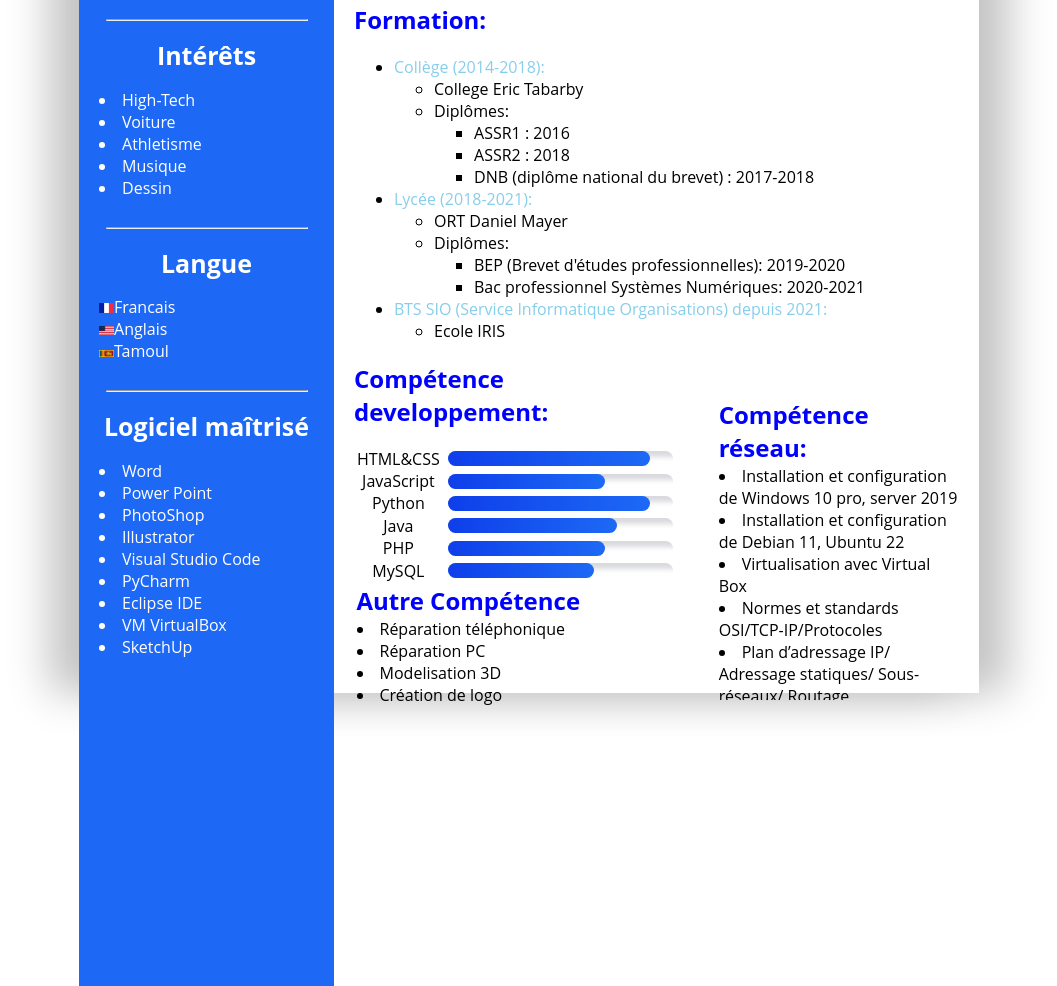
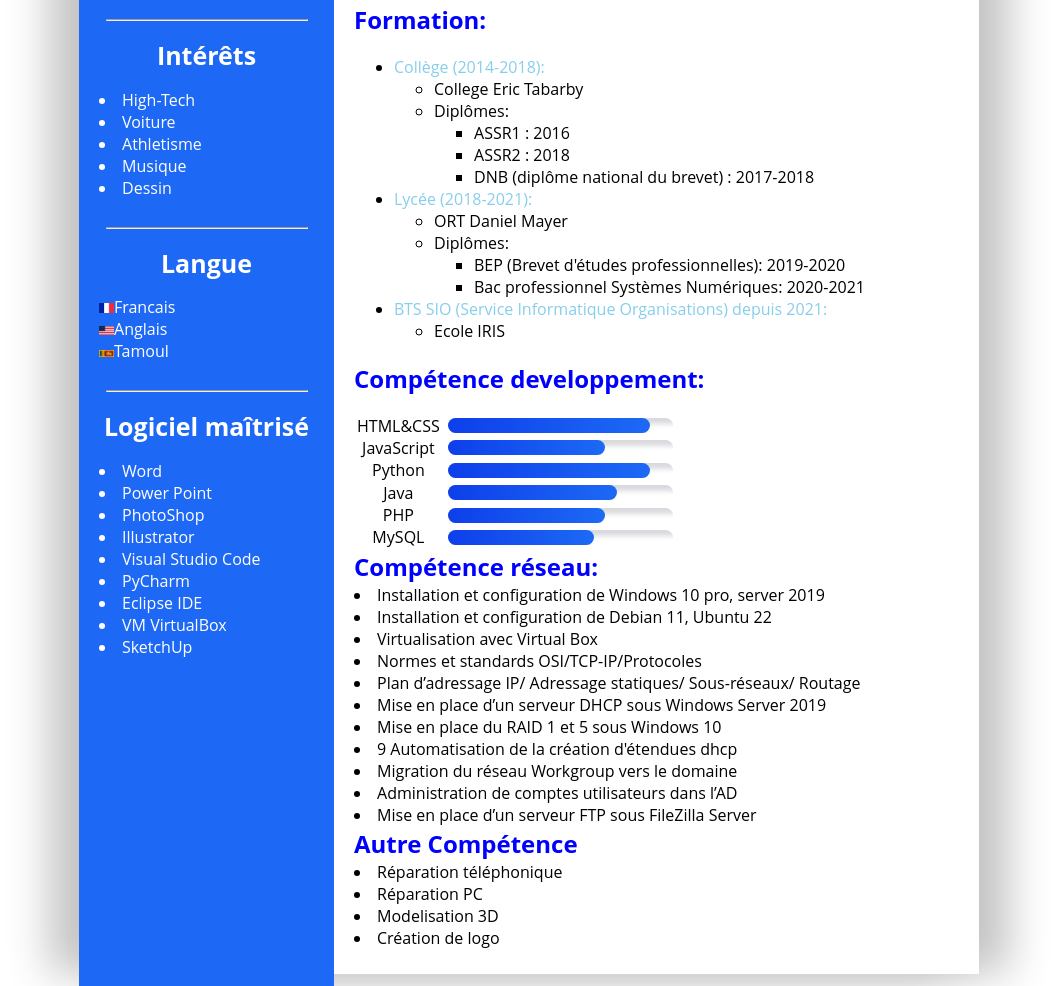
Before and after one commit to thivi2002/cv, a plain HTML site: page index.html in a window 1280 px wide. Shown: the part 902-1888 px from the top of the page, without its empty margins (111-1168 px from the left). Drawn offline with Linux system fonts and the light colour scheme.

Commit message:
Update style.css

```diff
--- a/style.css
+++ b/style.css
@@ -232,11 +232,11 @@ img{
     margin-right: 20px;
 }
 .fullcompetence .competence3{
-    margin: 0 20px 20px 0;/*top right bottom left*/
-    height: 306px;
+    margin: 20px 20px 20px 0;/*top right bottom left*/
+    /*height: 306px;*/
 }
 .fullcompetence .dev{
-    width: 342px;
+    /*width: 342px;/*
     list-style: none;
     padding-right: 2.5px;
 }
@@ -332,13 +332,13 @@ img{
 /*bar progression*/
 
 .fullcompetence .reseau{
-    width: 39.66942149%;/*width: 240px;*/
-    height: 303.41px;
+    /*width: 39.66942149%;/*width: 240px;*/
+    /*height: 303.41px;
     position: relative;
     left: 357.2px;
     bottom: 185px;
     padding-left: 7.5px;
-    overflow: scroll;
+    overflow: scroll;*/
 }
 .reseau h2{
     margin: 1px 0 1px 0;/*top right bottom left*/
@@ -350,10 +350,10 @@ img{
     color: blue;
 }
 .fullcompetence .other{
-    padding-left: 2.5px;
+    /*padding-left: 2.5px;
     width: 342px;
     position: relative;
-    bottom: 302px;
+    bottom: 302px;*/
 }
 .other h2{
     margin: 1px 0 1px 0;/*top right bottom left*/
```
